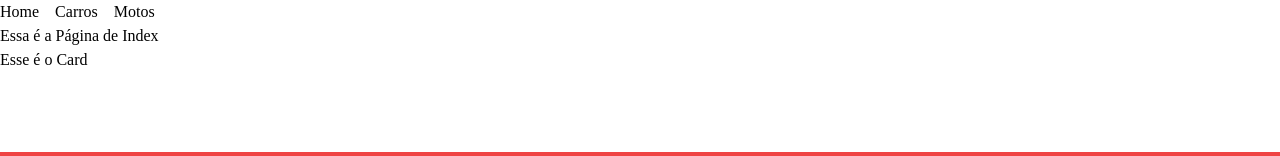
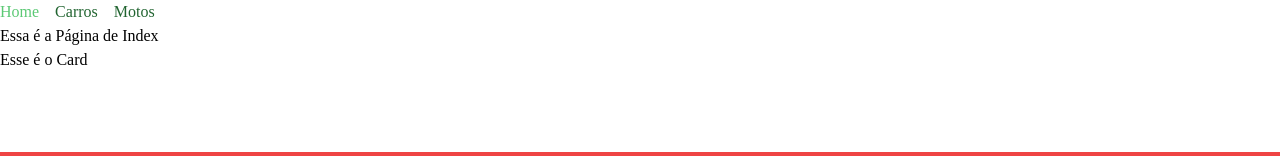
Before and after one commit to treinaweb/nuxt-fundamentos, a Nuxt app: page / in a window 1280 px wide. Shown: the top 156 px of the page. Built offline with nearby package versions, Linux system fonts and the light colour scheme; a web font is replaced by a local one.

Commit message:
5-2 Configurando pinia

```diff
--- a/layouts/default.vue
+++ b/layouts/default.vue
@@ -14,4 +14,12 @@ nav {
     display: flex;
     gap: 1rem;
 }
+
+a {
+    color: #216430;
+}
+
+.router-link-active {
+    color: #5cc975;
+}
 </style>
--- a/nuxt.config.ts
+++ b/nuxt.config.ts
@@ -2,7 +2,7 @@
 export default defineNuxtConfig({
     compatibilityDate: "2024-11-01",
     devtools: { enabled: true },
-    modules: ["@nuxtjs/tailwindcss", "@nuxtjs/google-fonts", "@nuxt/icon"],
+    modules: ["@nuxtjs/tailwindcss", "@nuxtjs/google-fonts", "@nuxt/icon", "@pinia/nuxt"],
     googleFonts: {
         families: {
             Roboto: [100, 200, 300],
@@ -11,4 +11,8 @@ export default defineNuxtConfig({
         display: "swap",
         preload: true,
     },
+
+    pinia: {
+        storesDirs: ['./stores/**'],
+    }
 });
```
